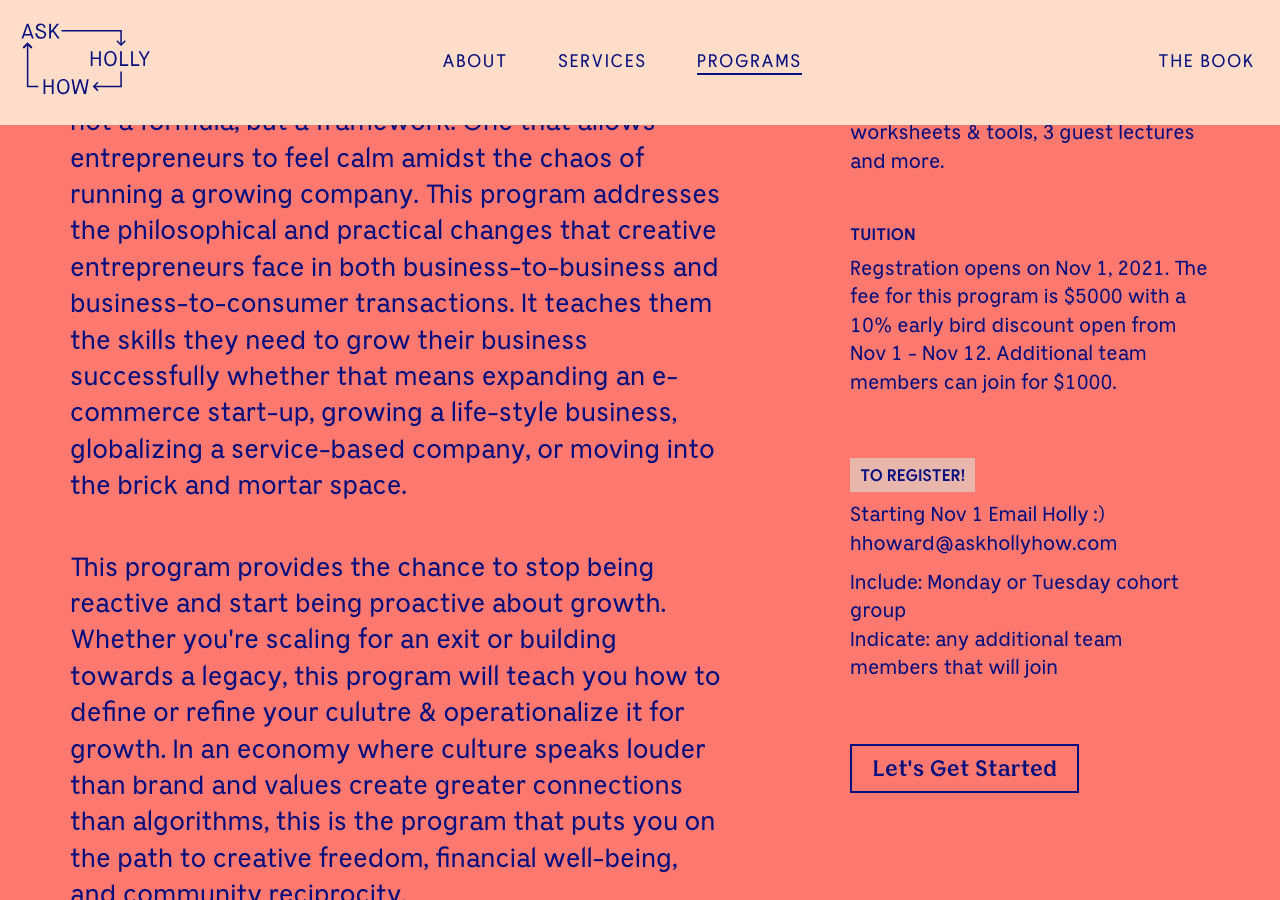
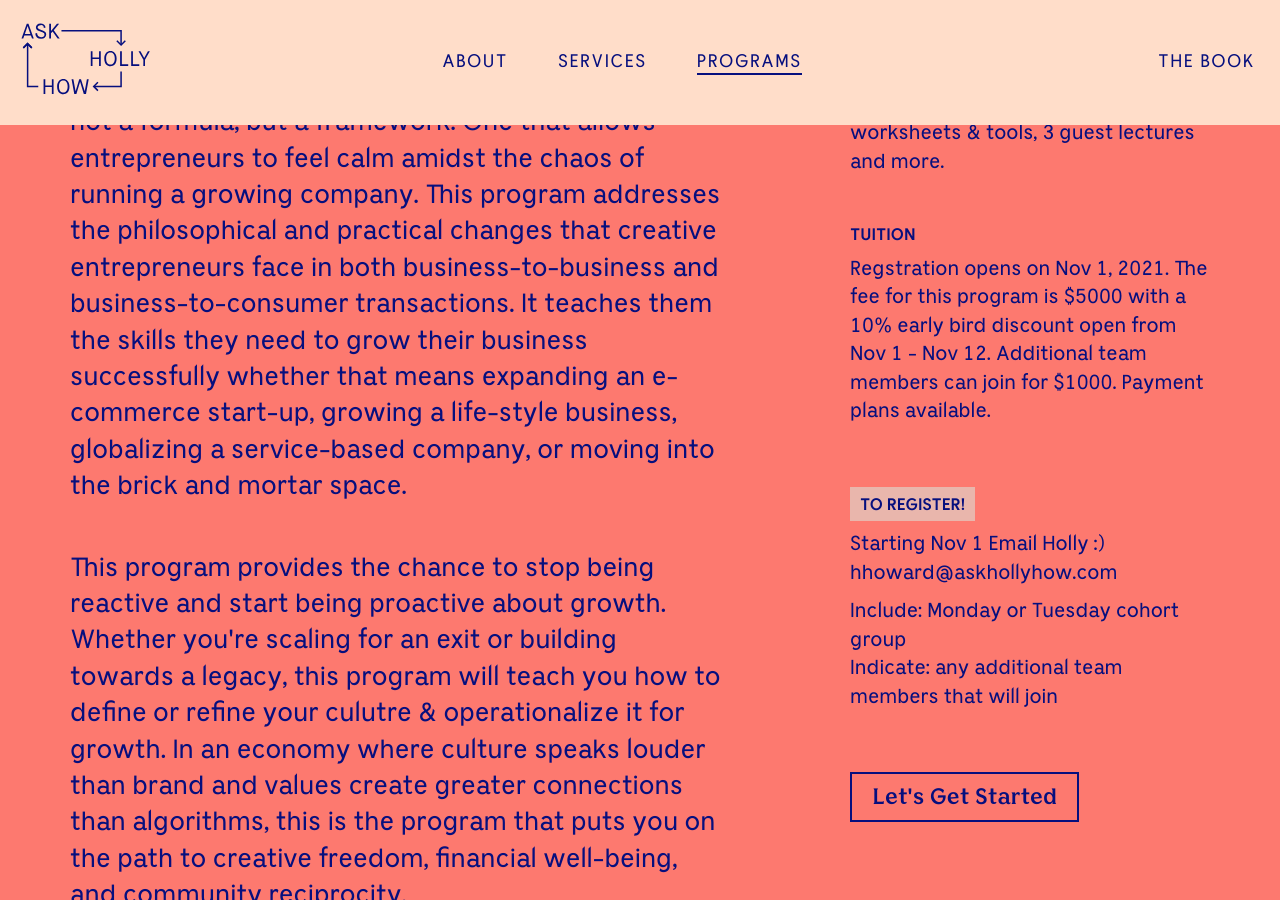
Before and after one commit to hollyhoward78/ask-holly-how, a Jekyll site: the page built from _pages/programs.md, in a window 1280 px wide and 900 px high, scrolled down 735 px. Built offline with Jekyll 4.4.1, drawn with Linux system fonts in a browser that asks for light colours; a script that is not in the unit is left out; comment, search, counter and statistics services are not loaded.

Commit message:
Update programs.html

```diff
--- a/_layouts/programs.html
+++ b/_layouts/programs.html
@@ -28,6 +28,7 @@ layout: base
           <p class="lead p-xs-t-1">This program provides the chance to stop being reactive and start being proactive about growth. Whether you're scaling for an exit or building towards a legacy, this program will teach you how to define or refine your culutre & operationalize it for growth. In an economy where culture speaks louder than brand and values create greater connections than algorithms, this is the program that puts you on the path to creative freedom, financial well-being, and community reciprocity.</p>
         </div>
         <div class="col-lg-4 col-lg-offset-1 col-md-4 m-lg-t-0 m-md-t-3 m-sm-t-3 m-xs-t-3">
+
           <h6>Program Details</h6>
           <p>Class runs January 18th - June 14th + 9mo and 1YR lectures. Request a course manual for details.</p>
 
@@ -38,7 +39,7 @@ layout: base
           <p>2 60-minute private consulting sessions, 10 books, over 100 pages of worksheets & tools, 3 guest lectures and more.</p>
 
           <h6 class="m-xs-t-2">Tuition</h6>
-          <p>Regstration opens on Nov 1, 2021. The fee for this program is $5000 with a 10% early bird discount open from Nov 1 - Nov 12. Additional team members can join for $1000.</p>
+          <p>Regstration opens on Nov 1, 2021. The fee for this program is $5000 with a 10% early bird discount open from Nov 1 - Nov 12. Additional team members can join for $1000. Payment plans available.</p>
 
           <h6 class="up-next m-xs-t-2">To Register!</h6>
             <p>Starting Nov 1 Email Holly :) hhoward@askhollyhow.com</p>
```
